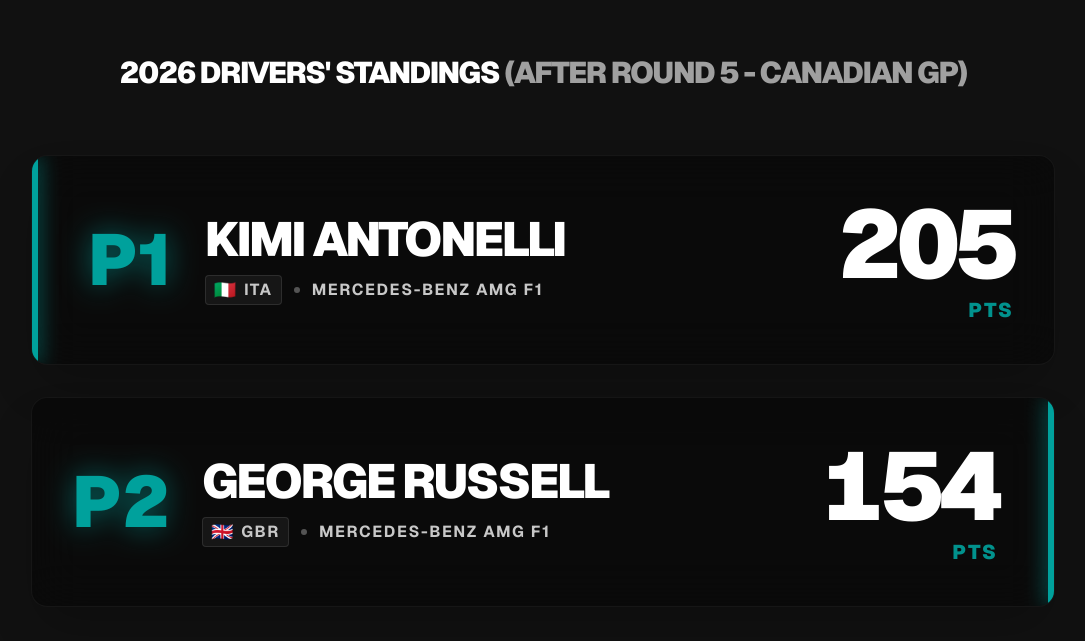
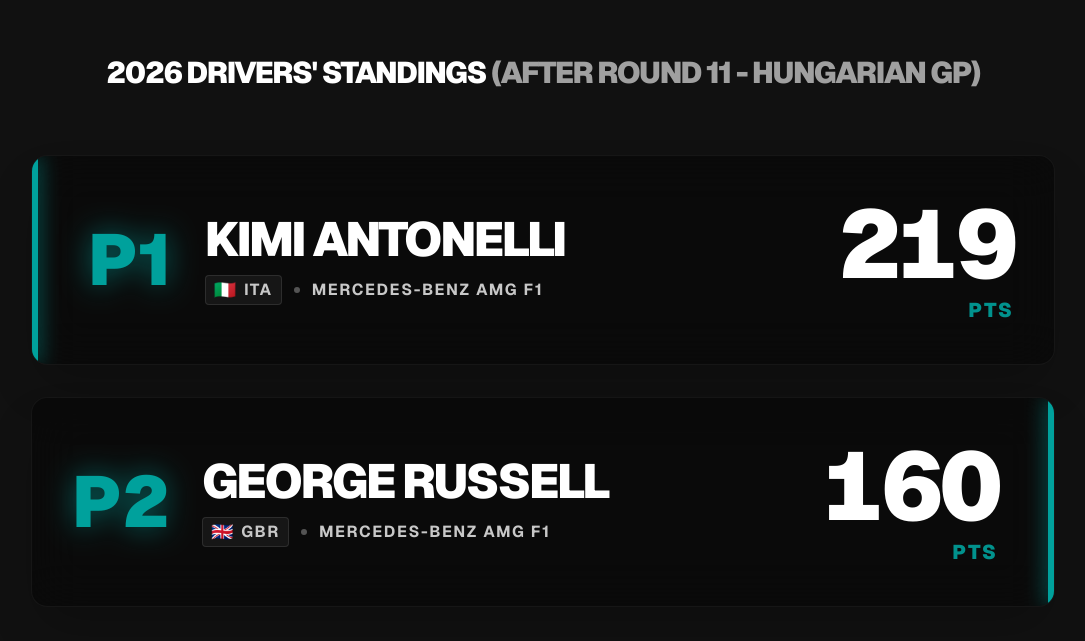
Before and after one commit to Vapour44/mercedes_f1-website, a Next.js app in the folder mercedes-f1-web/: page / in a window 1280 px wide. Shown: the part 4277-4918 px from the top of the page, without its empty margins (97-1182 px from the left). Built offline with nearby package versions, Linux system fonts and the light colour scheme.

Commit message:
Update latest driver standings

```diff
--- a/mercedes-f1-web/src/app/page.tsx
+++ b/mercedes-f1-web/src/app/page.tsx
@@ -45,7 +45,7 @@
       {/* Standings Section */}
       <section id="standings" className="w-full py-24 px-4 md:px-8 xl:px-0 max-w-5xl mx-auto flex flex-col items-center relative z-10">
         <h2 className="text-2xl md:text-3xl font-black text-white tracking-tighter uppercase mb-16 text-center">
-          2026 DRIVERS' STANDINGS <span className="opacity-60">(AFTER ROUND 5 - CANADIAN GP)</span>
+          2026 DRIVERS&apos; STANDINGS <span className="opacity-60">(AFTER ROUND 11 - HUNGARIAN GP)</span>
         </h2>
 
         <div className="w-full flex flex-col gap-8">
@@ -77,7 +77,7 @@
               {/* Points */}
               <div className="flex flex-col items-center md:items-end">
                 <div className="text-7xl md:text-8xl font-black text-white leading-none tracking-tighter tabular-nums">
-                  <AnimatedNumber value={205} />
+                  <AnimatedNumber value={219} />
                 </div>
                 <div className="text-[#00A19C] font-black tracking-widest uppercase mt-1 text-xl opacity-90">
                   PTS
@@ -114,7 +114,7 @@
               {/* Points */}
               <div className="flex flex-col items-center md:items-end">
                 <div className="text-7xl md:text-8xl font-black text-white leading-none tracking-tighter tabular-nums">
-                  <AnimatedNumber value={154} />
+                  <AnimatedNumber value={160} />
                 </div>
                 <div className="text-[#00A19C] font-black tracking-widest uppercase mt-1 text-xl opacity-90">
                   PTS
```
